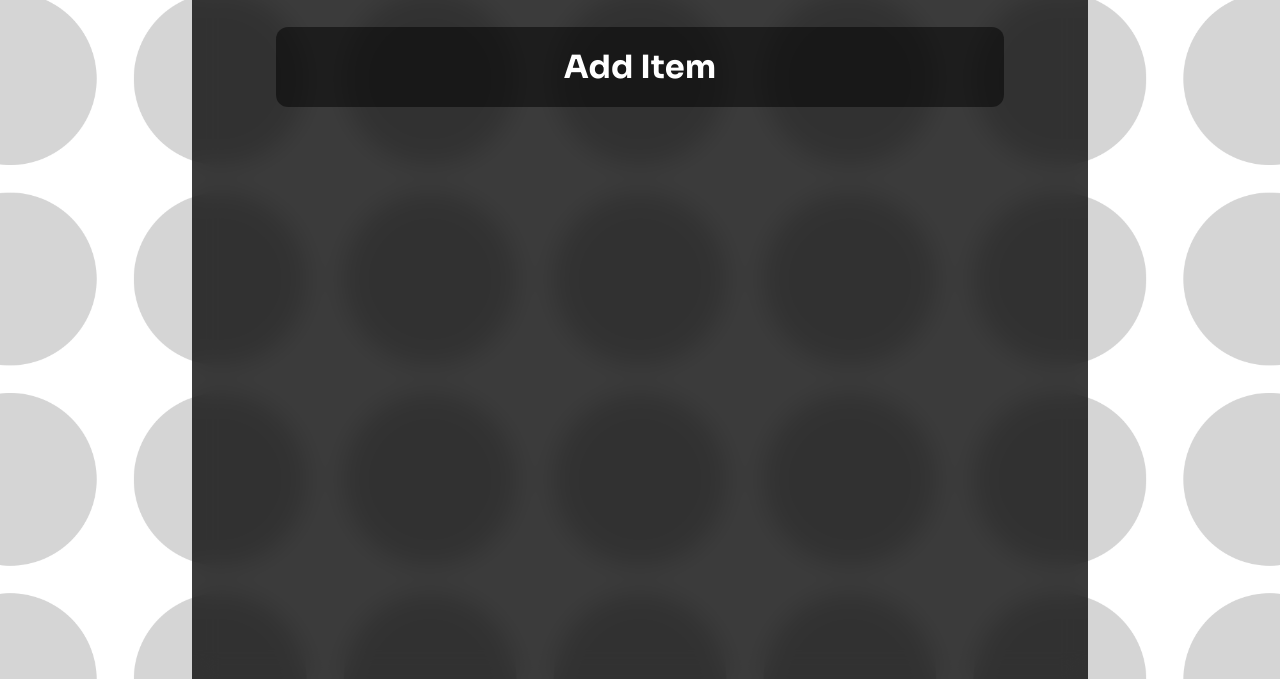
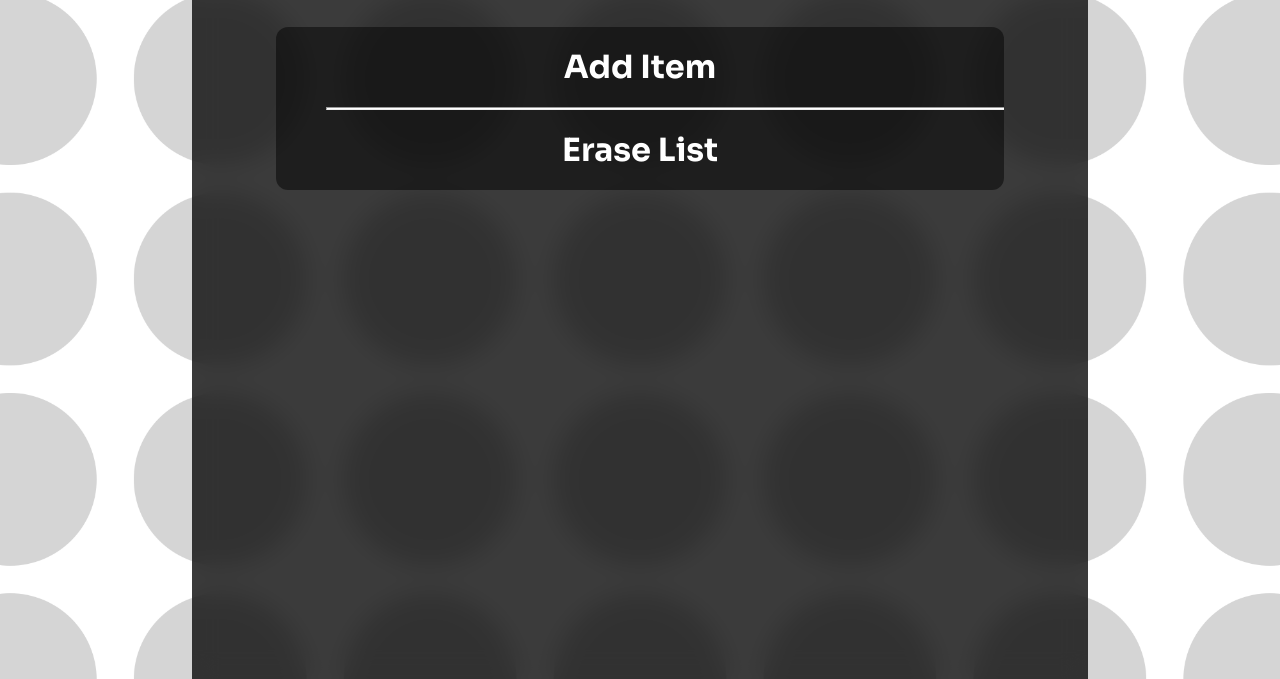
Before and after one commit to Squilliam121/bucketlist, a plain HTML site: page index.html in a window 1280 px wide. Shown: the part 121-800 px from the top of the page. Drawn offline with Linux system fonts and the light colour scheme.

Commit message:
Update index.html

```diff
--- a/index.html
+++ b/index.html
@@ -34,6 +34,8 @@
             <div id="items">
             </div>
             <button id="itembutton" onclick=stageOne()>Add Item</button>
+            <hr class="divider">
+            <button id="erasebutton" onclick=eraseList()>Erase List</button>
         </div>
     </div>
 
```
